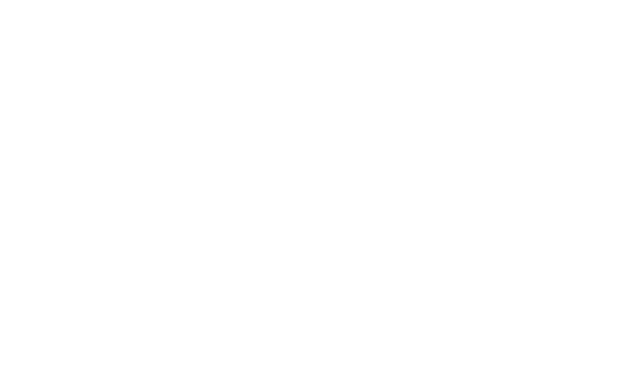
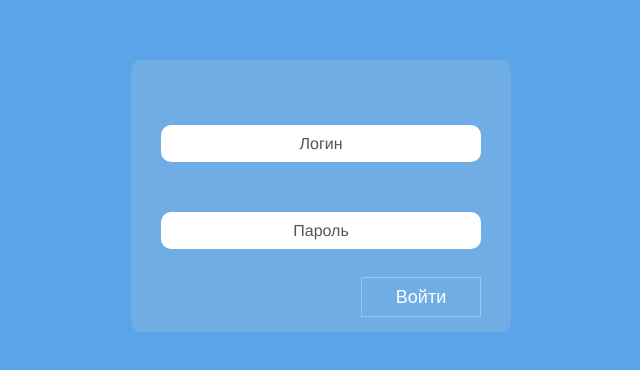
Before and after one commit to zizaraDzr/node-jwt-vue, a Vue app in the folder client/: page /login in a window 1280 px wide. Before the commit this address had no page. Shown: the part 204-574 px from the top of the page, without its empty margins (319-959 px from the left). Built offline with nearby package versions, Linux system fonts and the light colour scheme.

Commit message:
авторизация на фронте

```diff
--- a/client/src/Page/LoginPage.vue
+++ b/client/src/Page/LoginPage.vue
@@ -4,16 +4,16 @@
 			<div class="modal_content">
 				<form>
 					<div>
-						<input type="text" name="login" id="login" />
+						<input v-model="form.login" type="text" name="login" id="login" />
 						<label for="login">Логин</label>
 					</div>
 					<div>
-						<input type="text" name="password" id="password" />
+						<input v-model="form.pass" type="text" name="password" id="password" />
 						<label for="password">Пароль</label>
 					</div>
 				</form>
 				<div class="center">
-					<button class="btn">
+					<button class="btn" @click="authUser">
 						<svg width="120px" height="40px" viewBox="0 0 120 40" class="border">
 							<polyline points="179,1 179,59 1,59 1,1 179,1" class="bg-line" />
 							<polyline points="179,1 179,59 1,59 1,1 179,1" class="hl-line" />
@@ -27,10 +27,40 @@
 </template>
 
 <script lang="ts">
+import AuthService from '@/services/AuthService/AuthService';
 import { defineComponent } from 'vue';
 
 export default defineComponent({
 	name: 'login-page',
+	data() {
+		return {
+			form: {
+				login: '', // test@r.ry
+				pass: '', // qwertyqwerty
+			},
+		};
+	},
+	methods: {
+		async authUser(): Promise<void> {
+			const { login, pass } = this.form;
+			try {
+				let res = await AuthService.login(login, pass);
+				console.log(res.data.accesToken);
+				localStorage.setItem('tokenNode', res.data.accesToken);
+				this.$router.push('/');
+				// return res.data;
+			} catch (e: any) {
+				console.log(e.response?.data?.message);
+				// let result = e.message; // error under useUnknownInCatchVariables
+				// if (typeof e === 'string') {
+				// 	e.toUpperCase(); // works, `e` narrowed to string
+				// } else if (e instanceof Error) {
+				// 	e.message; // works, `e` narrowed to Error
+				// 	console.log(e.response?.data?.message);
+				// }
+			}
+		},
+	},
 });
 </script>
 
--- /dev/null
+++ b/client/src/Page/Main.vue
@@ -0,0 +1,13 @@
+<template>
+	<div class="about">
+		<h1>Авторизован</h1>
+	</div>
+</template>
+
+<script lang="ts">
+import { defineComponent } from 'vue';
+
+export default defineComponent({
+	name: 'main-page',
+});
+</script>
--- a/client/src/router/index.ts
+++ b/client/src/router/index.ts
@@ -1,10 +1,41 @@
-import { createRouter, createWebHistory } from 'vue-router';
+import {
+	createRouter,
+	createWebHistory,
+	NavigationGuardNext,
+	RouteLocationNormalized,
+} from 'vue-router';
 import LoginPage from '../Page/LoginPage.vue';
+import Main from '../Page/Main.vue';
 // import about from '../views/AboutView.vue';
+
+// const ifAuthenticated = (
+// 	to: RouteLocationNormalized,
+// 	from: RouteLocationNormalized,
+// 	next: NavigationGuardNext,
+// ) => {
+// 	console.log(42);
+// 	// if (localStorage.getItem('redirect_url')) {
+// 	// 	next('/');
+// 	// }
+// 	return;
+// };
+
+const isAuthenticated = function () {
+	console.log(localStorage.getItem('tokenNode'));
+	if (localStorage.getItem('tokenNode')) {
+		return true;
+	}
+	return false;
+};
 
 const routes = [
 	{
 		path: '/',
+		name: 'main',
+		component: Main,
+	},
+	{
+		path: '/login',
 		name: 'login',
 		component: LoginPage,
 	},
@@ -24,4 +55,14 @@ const router = createRouter({
 	routes,
 });
 
+// router.beforeEach((to, from, next) => {
+// 	console.log(to);
+// 	console.log(isAuthenticated());
+// 	if (to.name !== 'main' && isAuthenticated()) {
+// 		next({ name: 'main' });
+// 	} else {
+// 		next({ name: 'login' });
+// 	}
+// });
+
 export default router;
--- a/client/src/services/AuthService/AuthResponse.ts
+++ b/client/src/services/AuthService/AuthResponse.ts
@@ -1,6 +1,6 @@
 import { IUser } from '@/services/userService/IUser';
 export interface IAuthResponse {
-	accessToken: string;
+	accesToken: string;
 	refreshToken: string;
 	user: IUser;
 }
```
